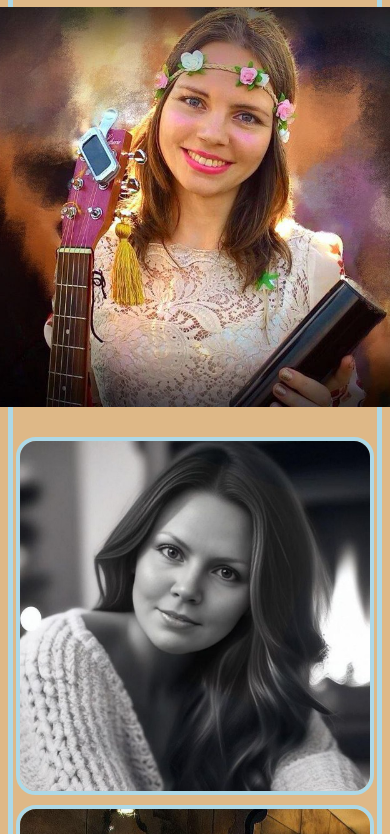
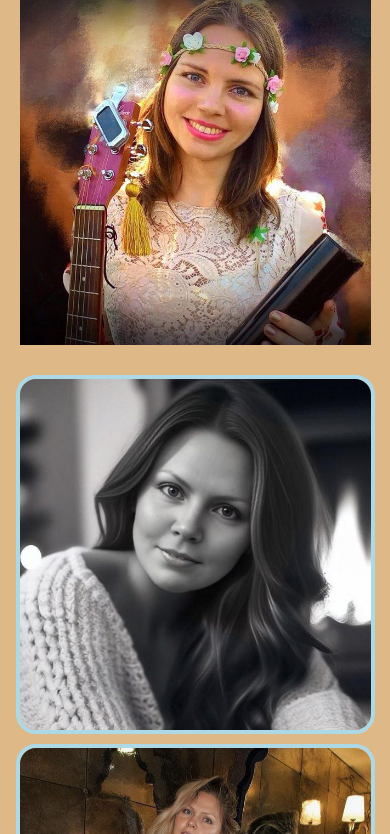
Before and after one commit to denm76/faridovna, a plain HTML site: page index.html in a window 390 px wide. Shown: the part 123-957 px from the top of the page. Drawn offline with Linux system fonts and the light colour scheme.

Commit message:
Added media for small devices and animation for images

```diff
--- a/index.html
+++ b/index.html
@@ -17,7 +17,7 @@
   </header>
   <main>
     <div class="firstline_image">
-      <img src="images/third_img.jpg" class="gallery_image" alt="">
+      <img src="images/third_img.jpg" class="gallery_image" alt="Good!!!">
       <img src="images/fourth_img.jpg" class="gallery_image" alt="">
       <img src="images/six_img.jpg" class="gallery_image" alt="">
     </div>
--- a/style.css
+++ b/style.css
@@ -1,6 +1,7 @@
 body {
   max-width: 1440px;
   display: flex;
+  margin: 0 auto;
   flex-direction: column;
   background-color: burlywood;
   border: 5px solid lightblue;
@@ -8,6 +9,7 @@ body {
 }
 
 .main_title {
+  width: 100%;
   display: flex;
   flex-direction: column;
   justify-content: center;
@@ -27,6 +29,7 @@ body {
 }
 .firstline_image,
 .secondline_image {
+  width: 100%;
   display: flex;
   flex-direction: row;
   justify-content: space-around;
@@ -37,6 +40,11 @@ body {
   height: 350px;
   border: 4px solid lightblue;
   border-radius: 20px;
+  transition: all 0.5s linear;
+}
+
+.gallery_image:hover {
+  transform: scale(1.2);
 }
 
 .footer_info {
@@ -61,3 +69,22 @@ body {
     margin-bottom: 10px;
   }
 }
+
+@media (max-width: 420px) {
+  body {
+    border: none;
+  }
+  .main_title {
+    text-align: center;
+  }
+
+  .main_img {
+    width: 90%;
+    height: auto;
+  }
+
+  .gallery_image {
+    width:90%;
+    height: auto;
+  }
+}
```
Also changed, not shown: 2 other files.
